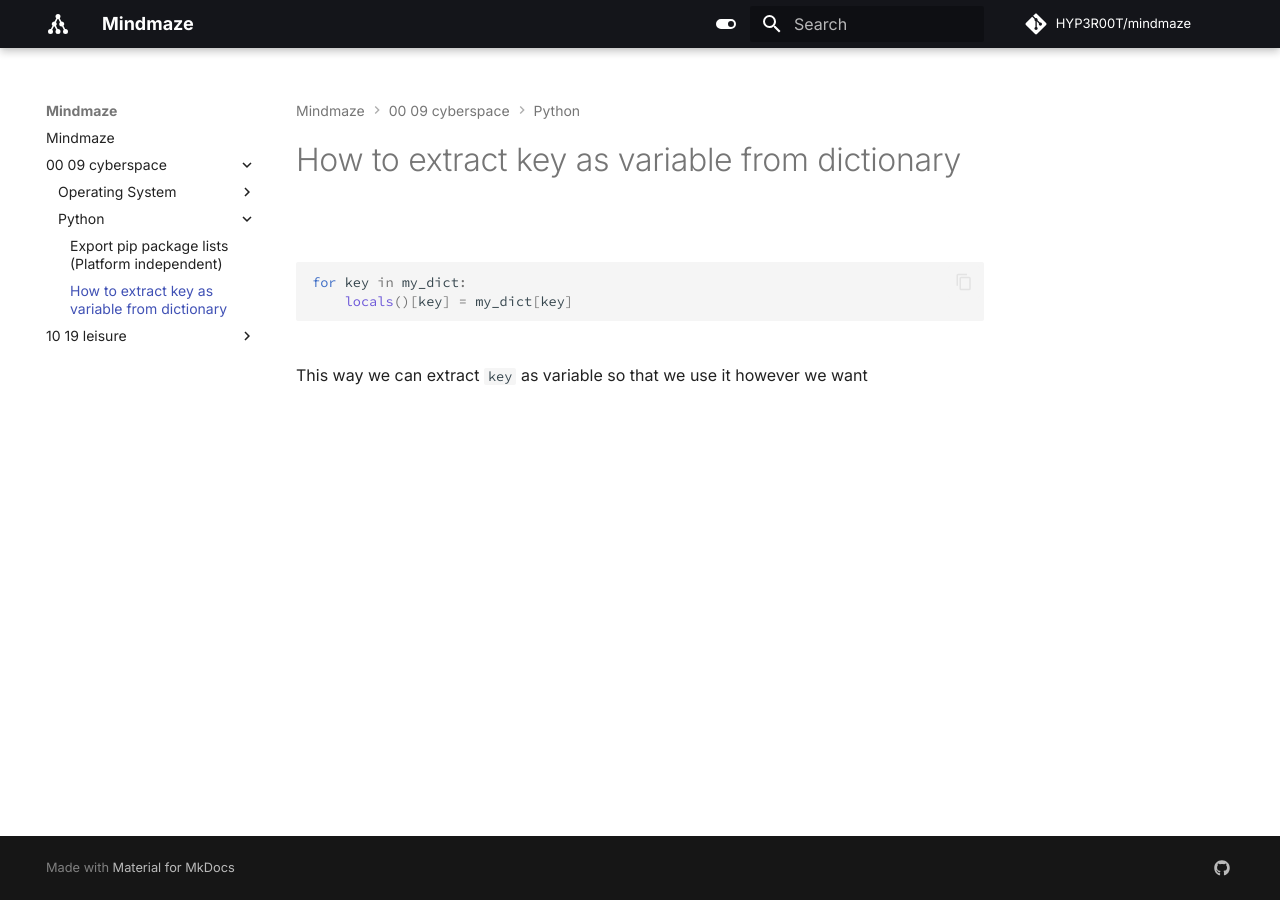
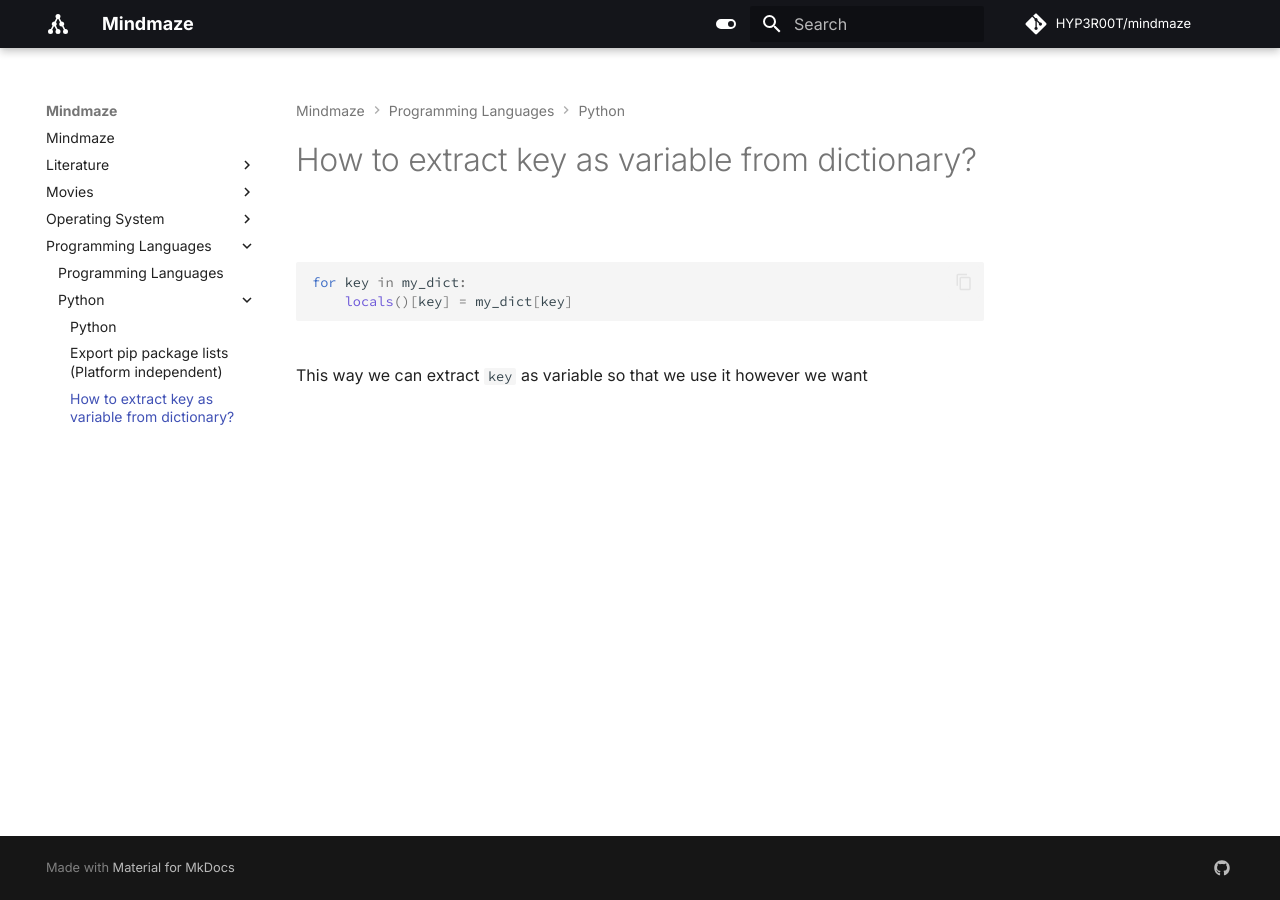
Before and after one commit to HYP3R00T/mindmaze, an MkDocs documentation site: the page built from mindmaze/Programming_Languages/Python/How to extract key as variable from dictionary.md, in a window 1280 px wide. Built offline with MkDocs 1.6.1 and Material for MkDocs 9.7.7, drawn with Linux system fonts in a browser that asks for light colours; comment, search, counter and statistics services are not loaded.

Commit message:
still reordering files

````diff
--- /dev/null
+++ b/mindmaze/Programming_Languages/@Programming_Languages.md
@@ -0,0 +1 @@
+# Programming Languages
--- a/mindmaze/00-09-cyberspace/Python/How to extract key as variable from dictionary.md
+++ b/mindmaze/Programming_Languages/Python/How to extract key as variable from dictionary.md
@@ -1,4 +1,4 @@
-# How to extract key as variable from dictionary
+# How to extract key as variable from dictionary?
 ```python
 for key in my_dict:
     locals()[key] = my_dict[key]
````
Also changed, not shown: mindmaze/Operating_System/@Operating_System.md (added, +3 -0 lines), mindmaze/Operating_System/Linux/@Linux.md (renamed from mindmaze/00-09-cyberspace/Operating System/Linux.md, +2 -2 lines), mindmaze/Operating_System/Linux/Arch Linux.md (added, +1 -0 lines), mindmaze/Operating_System/Linux/Debian.md (added, +1 -0 lines), mindmaze/Operating_System/Linux/bash script.md (added, +1 -0 lines), mindmaze/Operating_System/Linux/dotfiles.md (added, +1 -0 lines), mindmaze/Operating_System/Windows.md (added, +1 -0 lines), mindmaze/Literature/Quotes.md (renamed from mindmaze/10-19-leisure/Literature/Quotes.md), mindmaze/Movies/@Movies.md (renamed from mindmaze/10-19-leisure/Movies/index.md), mindmaze/Operating_System/Linux/symlink.md (renamed from mindmaze/00-09-cyberspace/Operating System/symlink.md), mindmaze/Programming_Languages/Python/@Python.md (renamed from mindmaze/00-09-cyberspace/Python/index.md), mindmaze/Programming_Languages/Python/Export pip package lists (Platform independent).md (renamed from mindmaze/00-09-cyberspace/Python/Export pip package lists (Platform independent).md), 1 other file.
